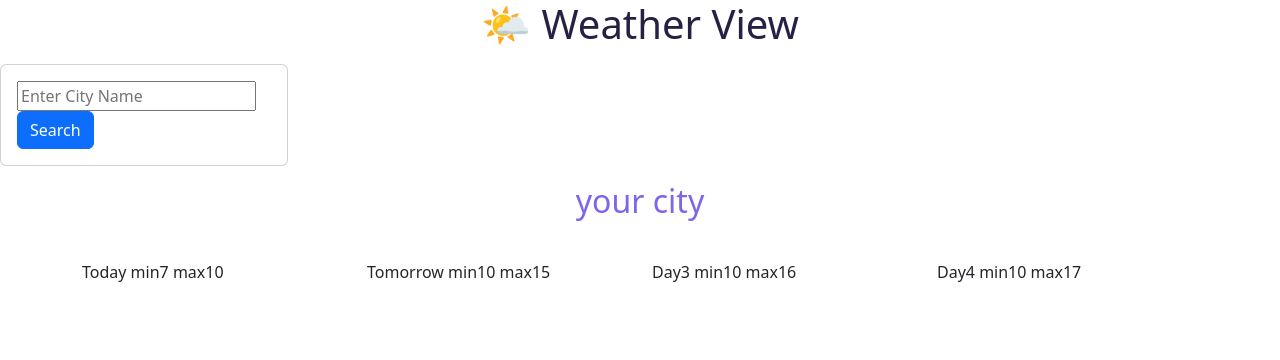
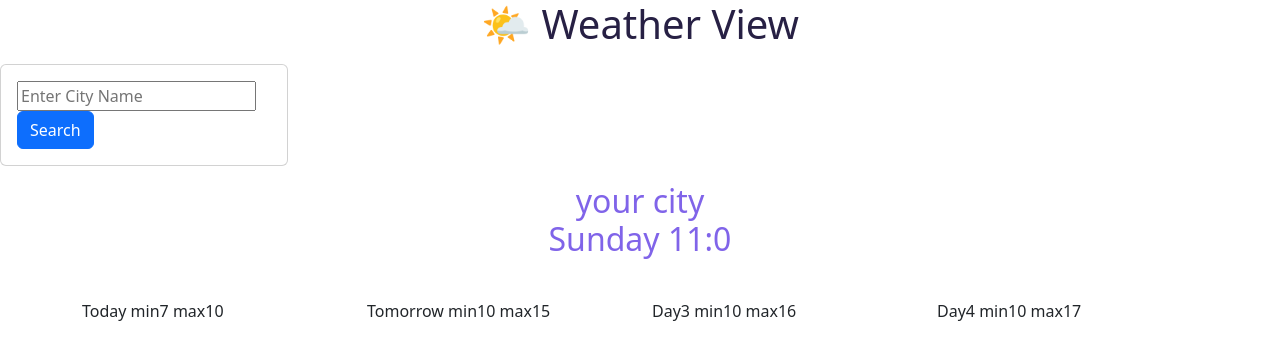
Before and after one commit to andreeaduta2022/weather-project, a plain HTML site: page index.html in a window 1280 px wide. Drawn offline with nearby package versions, Linux system fonts and the light colour scheme; files that its build step writes are made by us from their sources.

Commit message:
Change in html

```diff
--- a/index.html
+++ b/index.html
@@ -5,7 +5,7 @@
     <meta charset="UTF-8" />
     <meta name="viewport" content="width=device-width, initial-scale=1.0" />
     <title>SheCodes</title>
-    <link rel="stylesheet" href="src/styles.css">
+    <link rel="stylesheet" href="styles.css">
     <link href="https://cdn.jsdelivr.net/npm/bootstrap@5.2.2/dist/css/bootstrap.min.css" rel="stylesheet"
         integrity="sha384-Zenh87qX5JnK2Jl0vWa8Ck2rdkQ2Bzep5IDxbcnCeuOxjzrPF/et3URy9Bv1WTRi" crossorigin="anonymous">
     <script src="https://cdn.jsdelivr.net/npm/axios/dist/axios.min.js"></script>
@@ -55,7 +55,7 @@
                     integrity="sha384-OERcA2EqjJCMA+/3y+gxIOqMEjwtxJY7qPCqsdltbNJuaOe923+mo//f6V8Qbsw3"
                     crossorigin="anonymous">
                     </script>
-                <script src="src/index.js">
+                <script src="index.js">
                 </script>
 </body>
 
```
